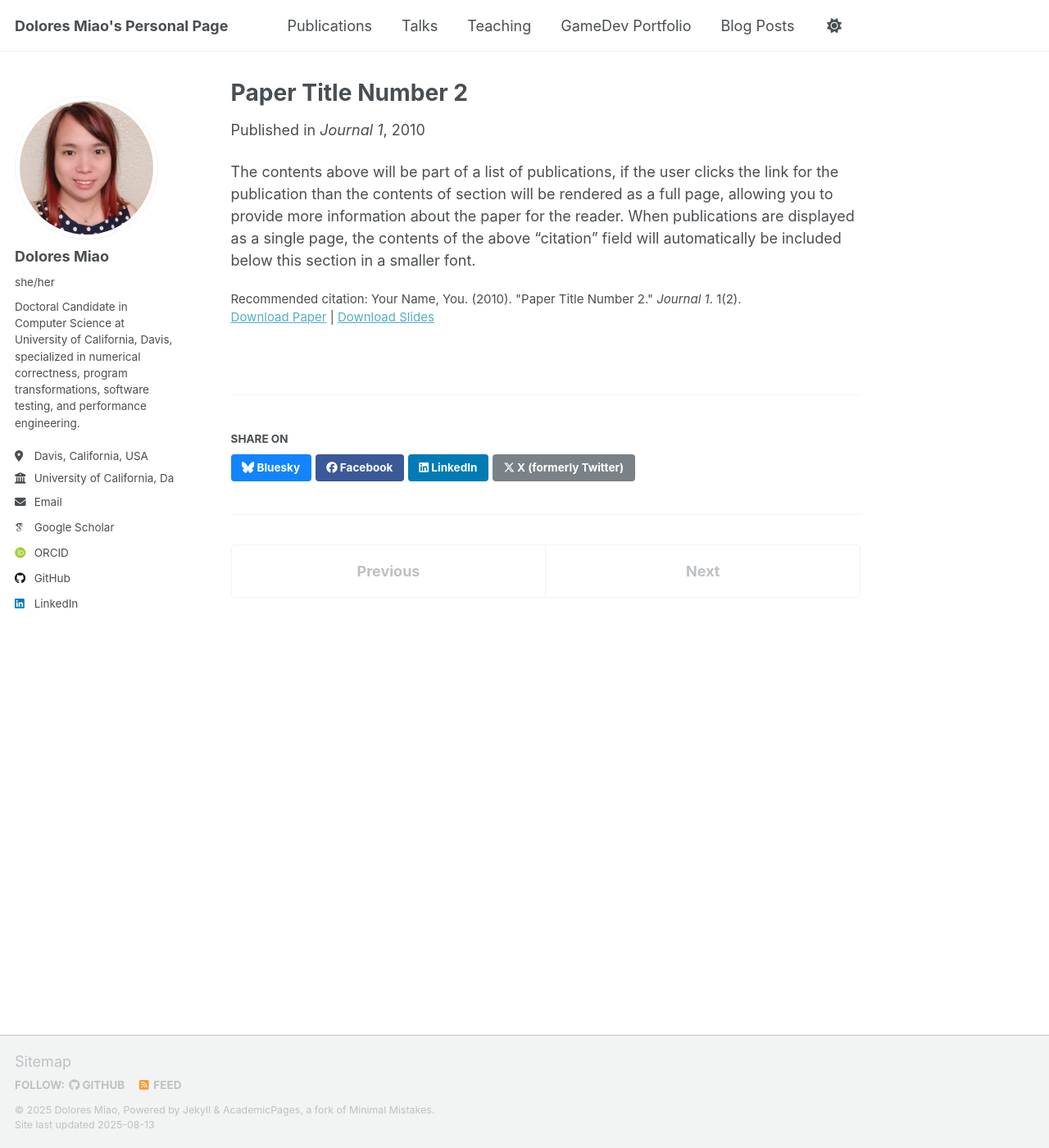
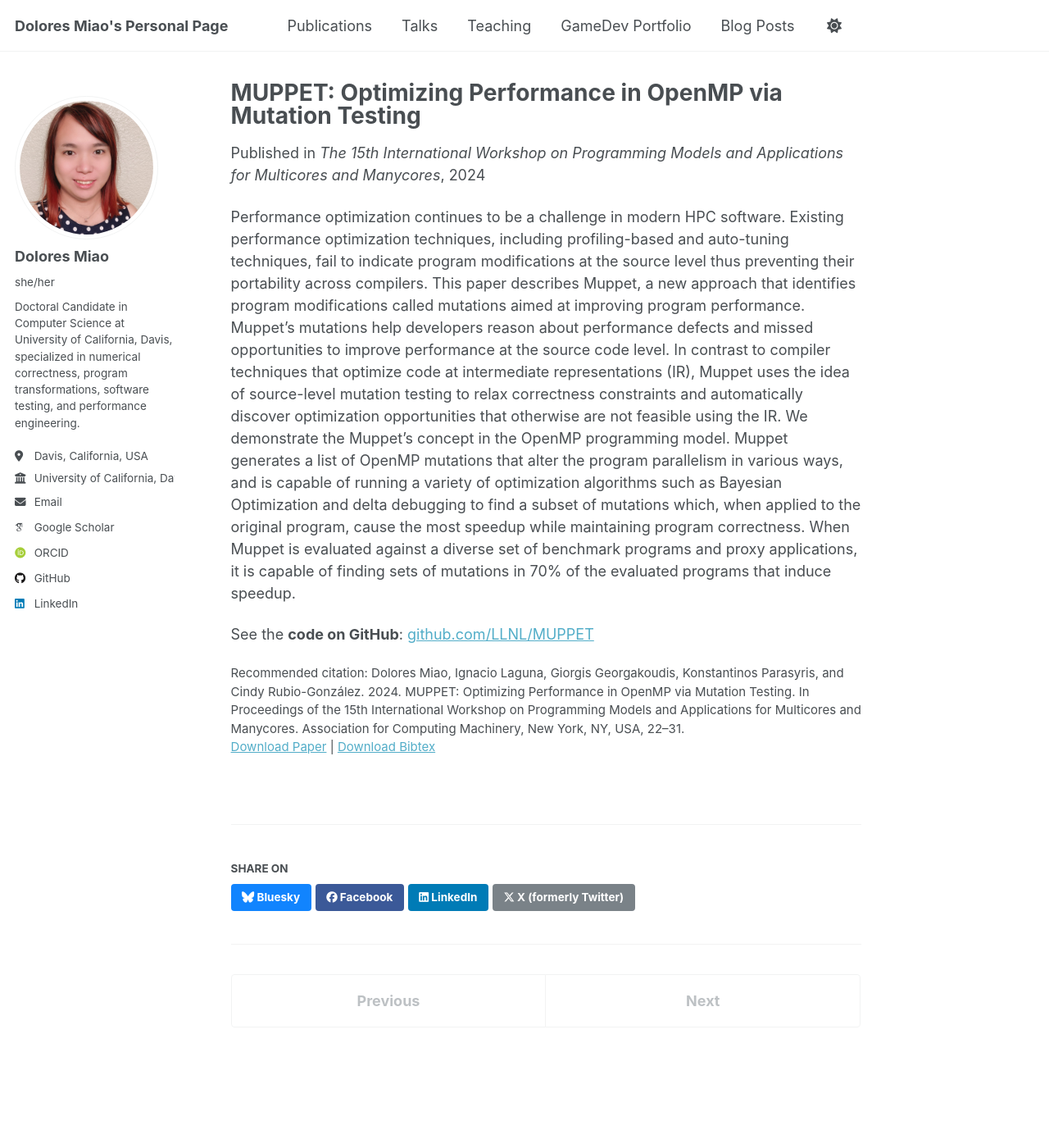
Before and after one commit to doloresmiao/doloresmiao.github.io, a Jekyll site: the page built from _publications/2024-pmam24.md, in a window 1280 px wide and 1400 px high. Shown: the whole window at 82% size. Built offline with Jekyll 4.4.1, drawn with Linux system fonts in a browser that asks for light colours; some web fonts are replaced; a script that is not in the unit is left out.

Commit message:
pmam24 paper

```diff
--- a/_config.yml
+++ b/_config.yml
@@ -86,6 +86,8 @@ publication_category:
     title: 'Journal Articles'
   conferences:
     title: 'Conference Papers'
+  workshops:
+    title: 'Workshop Papers'
 
 # Site Settings
 teaser                   :  # filename of teaser fallback teaser image placed in /images/, .e.g. "500x300.png"
--- a/_publications/2024-pmam24.md
+++ b/_publications/2024-pmam24.md
@@ -1,14 +1,14 @@
 ---
-title: "Paper Title Number 2"
+title: "MUPPET: Optimizing Performance in OpenMP via Mutation Testing"
 collection: publications
-category: manuscripts
-permalink: /publication/2010-10-01-paper-title-number-2
-excerpt: 'This paper is about the number 2. The number 3 is left for future work.'
-date: 2010-10-01
-venue: 'Journal 1'
-slidesurl: 'http://academicpages.github.io/files/slides2.pdf'
-paperurl: 'http://academicpages.github.io/files/paper2.pdf'
-citation: 'Your Name, You. (2010). &quot;Paper Title Number 2.&quot; <i>Journal 1</i>. 1(2).'
+category: workshops
+permalink: /publication/2024-pmam24
+date: 2024-03-03
+venue: 'The 15th International Workshop on Programming Models and Applications for Multicores and Manycores'
+paperurl: 'http://doloresmiao.github.io/files/pmam24.pdf'
+bibtexurl: 'http://doloresmiao.github.io/files/pmam24.bib'
+citation: 'Dolores Miao, Ignacio Laguna, Giorgis Georgakoudis, Konstantinos Parasyris, and Cindy Rubio-González. 2024. MUPPET: Optimizing Performance in OpenMP via Mutation Testing. In Proceedings of the 15th International Workshop on Programming Models and Applications for Multicores and Manycores. Association for Computing Machinery, New York, NY, USA, 22–31.'
 ---
+Performance optimization continues to be a challenge in modern HPC software. Existing performance optimization techniques, including profiling-based and auto-tuning techniques, fail to indicate program modifications at the source level thus preventing their portability across compilers. This paper describes Muppet, a new approach that identifies program modifications called mutations aimed at improving program performance. Muppet's mutations help developers reason about performance defects and missed opportunities to improve performance at the source code level. In contrast to compiler techniques that optimize code at intermediate representations (IR), Muppet uses the idea of source-level mutation testing to relax correctness constraints and automatically discover optimization opportunities that otherwise are not feasible using the IR. We demonstrate the Muppet's concept in the OpenMP programming model. Muppet generates a list of OpenMP mutations that alter the program parallelism in various ways, and is capable of running a variety of optimization algorithms such as Bayesian Optimization and delta debugging to find a subset of mutations which, when applied to the original program, cause the most speedup while maintaining program correctness. When Muppet is evaluated against a diverse set of benchmark programs and proxy applications, it is capable of finding sets of mutations in 70% of the evaluated programs that induce speedup.
 
-The contents above will be part of a list of publications, if the user clicks the link for the publication than the contents of section will be rendered as a full page, allowing you to provide more information about the paper for the reader. When publications are displayed as a single page, the contents of the above "citation" field will automatically be included below this section in a smaller font.
+See the **code on GitHub**: [github.com/LLNL/MUPPET](https://github.com/LLNL/MUPPET)
```
Also changed, not shown: _publications/2023-isc23.md (+0 -1 lines).
